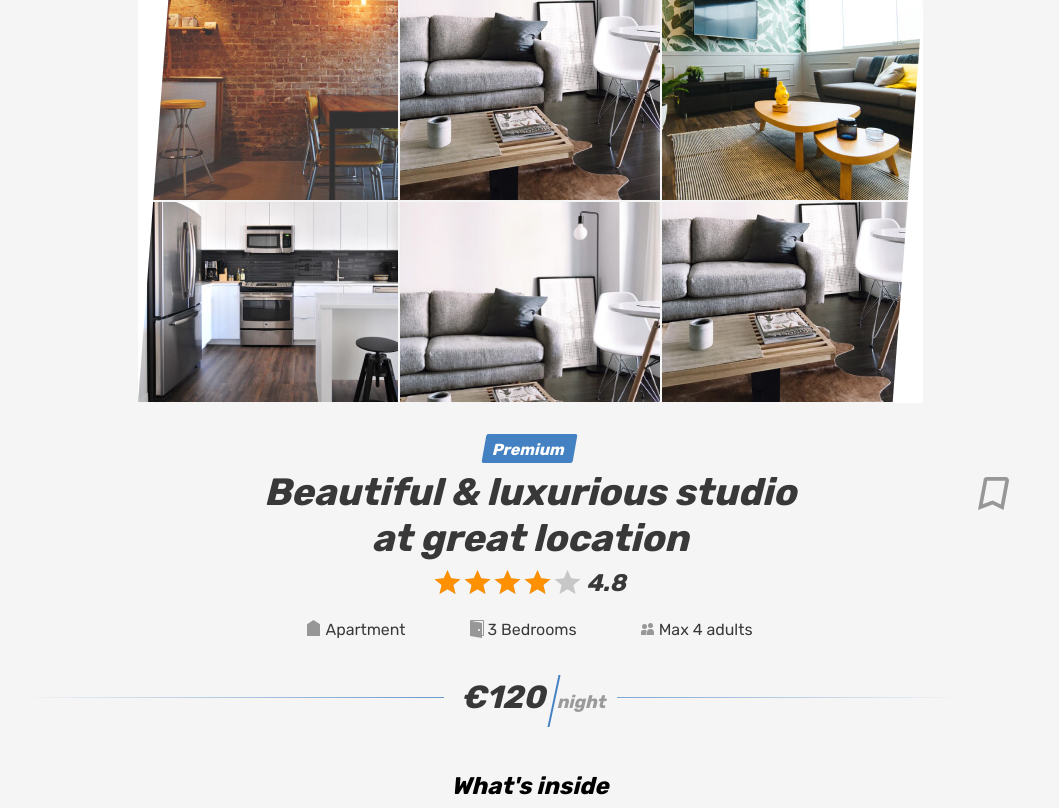
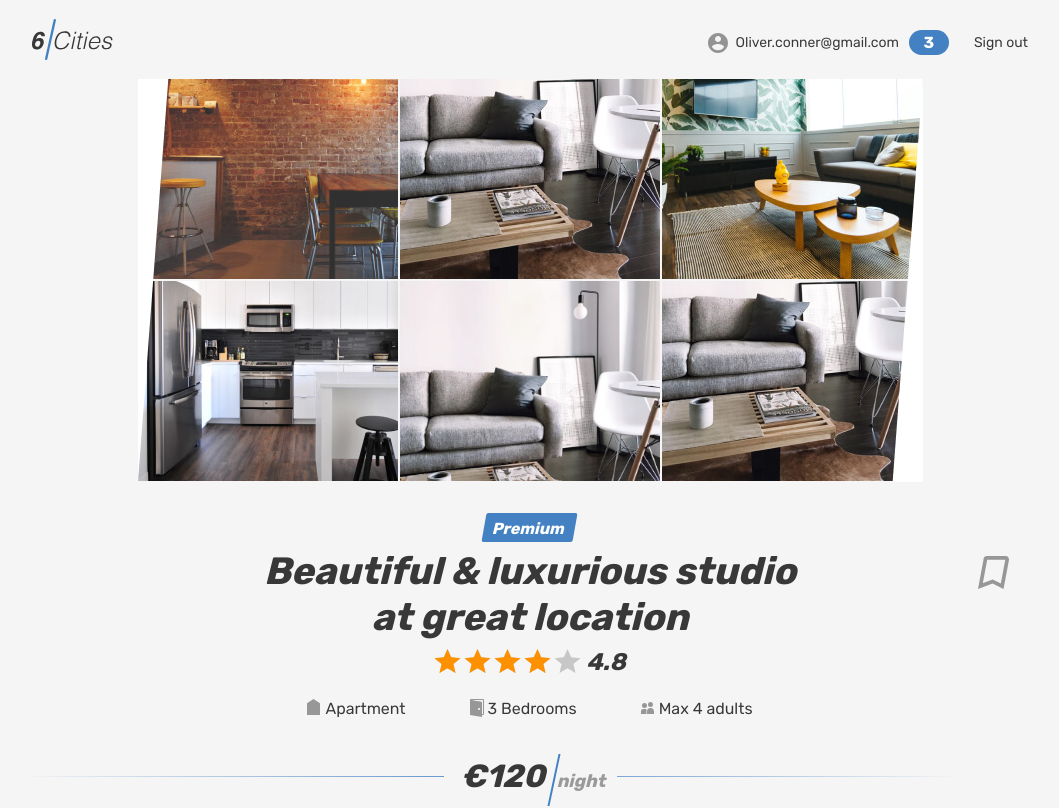
Before and after one commit to htmlacademy-react/1564865-six-cities-14, a React (Vite) app: page /offer-page/1 in a window 1280 px wide. Shown: the top 808 px of the page, without its empty margins (110-1169 px from the left). Built offline with nearby package versions, Linux system fonts and the light colour scheme.

Commit message:
Добавит компонент Header в OfferPage

```diff
--- a/src/pages/offer-page/offer-page.tsx
+++ b/src/pages/offer-page/offer-page.tsx
@@ -1,6 +1,6 @@
 import { Helmet } from 'react-helmet-async';
+import Header from '../../components/header/header';
 import PlaceCard from '../../components/place-card/place-card';
-// import { cards } from '../../components/place-card/card-data';
 import { offerGallery, offerInsideItems } from './offer-data';
 
 import { TOfferPreview } from '../../types/offer-preview';
@@ -11,6 +11,8 @@ type TOfferPageProps = {
 
 function OfferPage({ offers }: TOfferPageProps): JSX.Element {
   return (
+    <>
+      <Header />
       <main className="page__main page__main--offer">
         <Helmet>
           <title>6 cities - Offer Page</title>
@@ -189,6 +191,7 @@ function OfferPage({ offers }: TOfferPageProps): JSX.Element {
           </section>
         </div>
       </main>
+    </>
   );
 }
 
```
Lines whose indentation alone changed are shown as unchanged.
